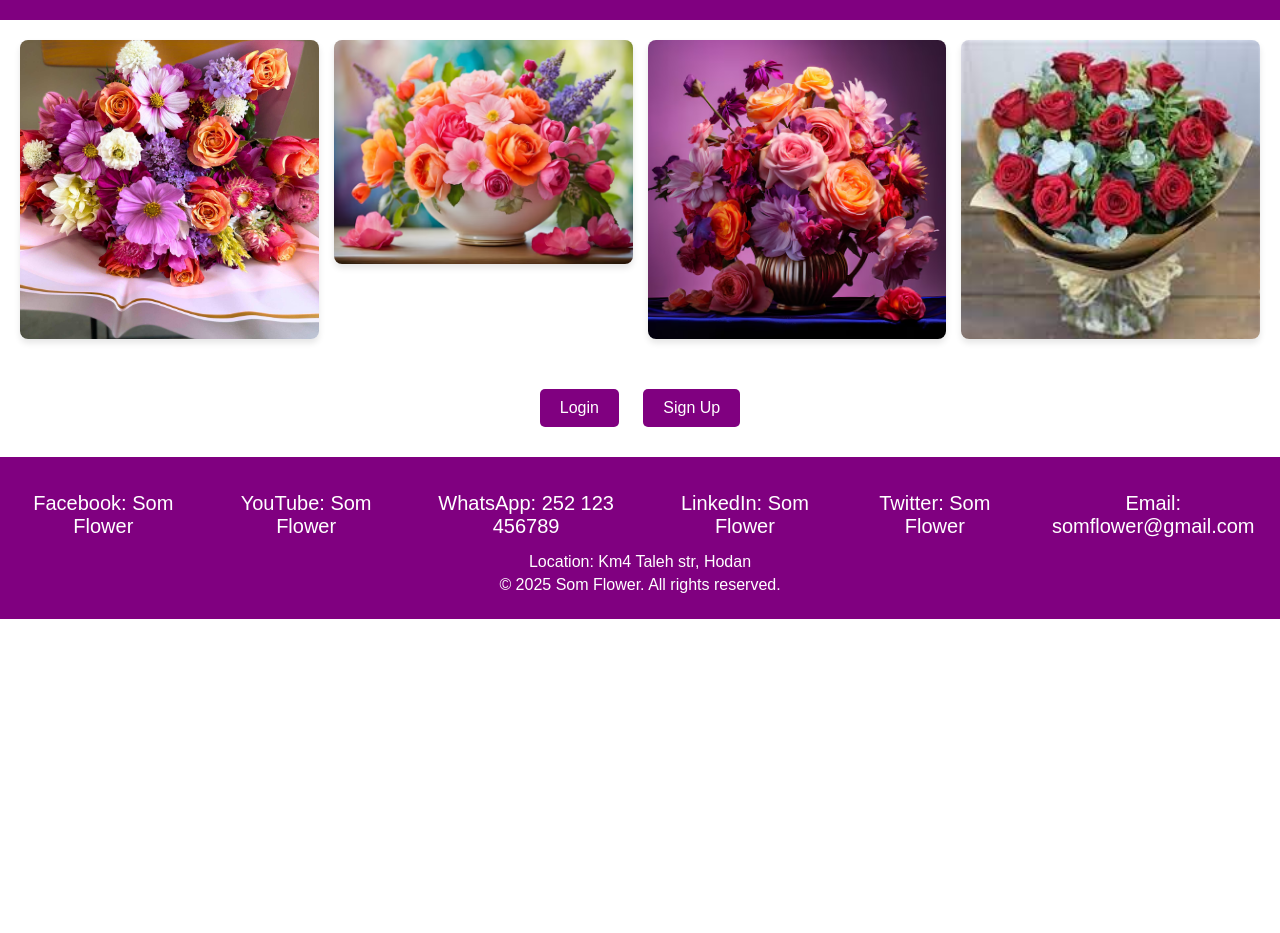
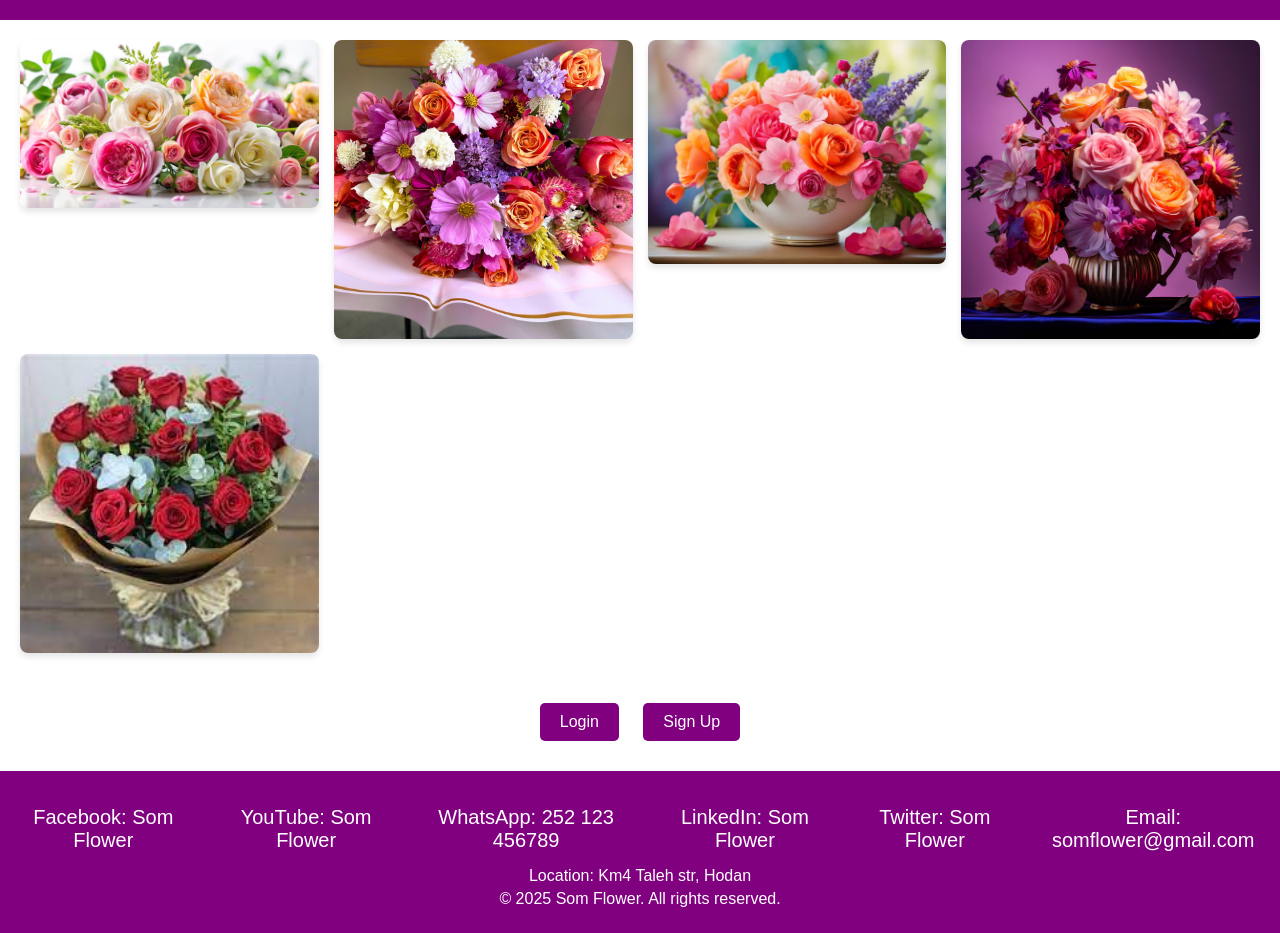
Before and after one commit to HafsaHajji/Som_flower, a plain HTML site: page index.html in a window 1280 px wide. Before the commit the page ends 800 px from the top, so only its background shows below. Drawn offline with Linux system fonts and the light colour scheme.

Commit message:
add gallery image flower 1

```diff
--- a/index.html
+++ b/index.html
@@ -126,6 +126,7 @@
 
     <main>
         <section class="gallery">
+            <img src="images/flower (1).avif" alt="Beautiful Flower 1">
             <img src="images/flower (1).jpg" alt="Beautiful Flower 2">
             <img src="images/flower (2).avif" alt="Beautiful Flower 3">
             <img src="images/flower (3).avif" alt="Beautiful Flower 4">
```
